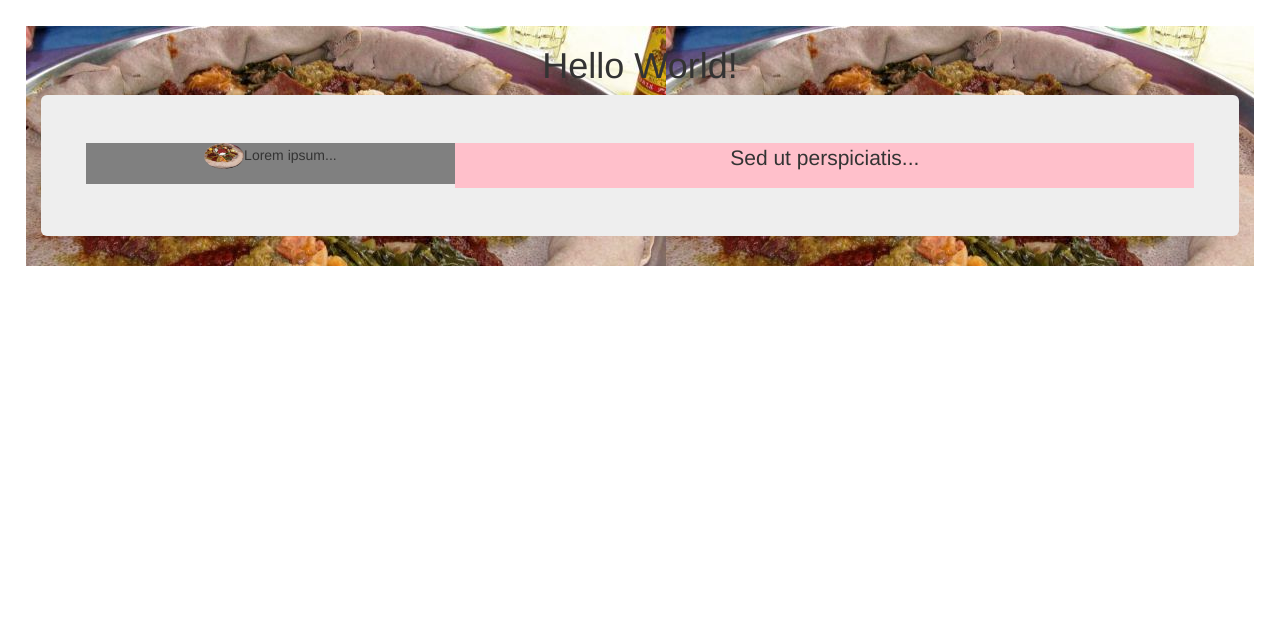
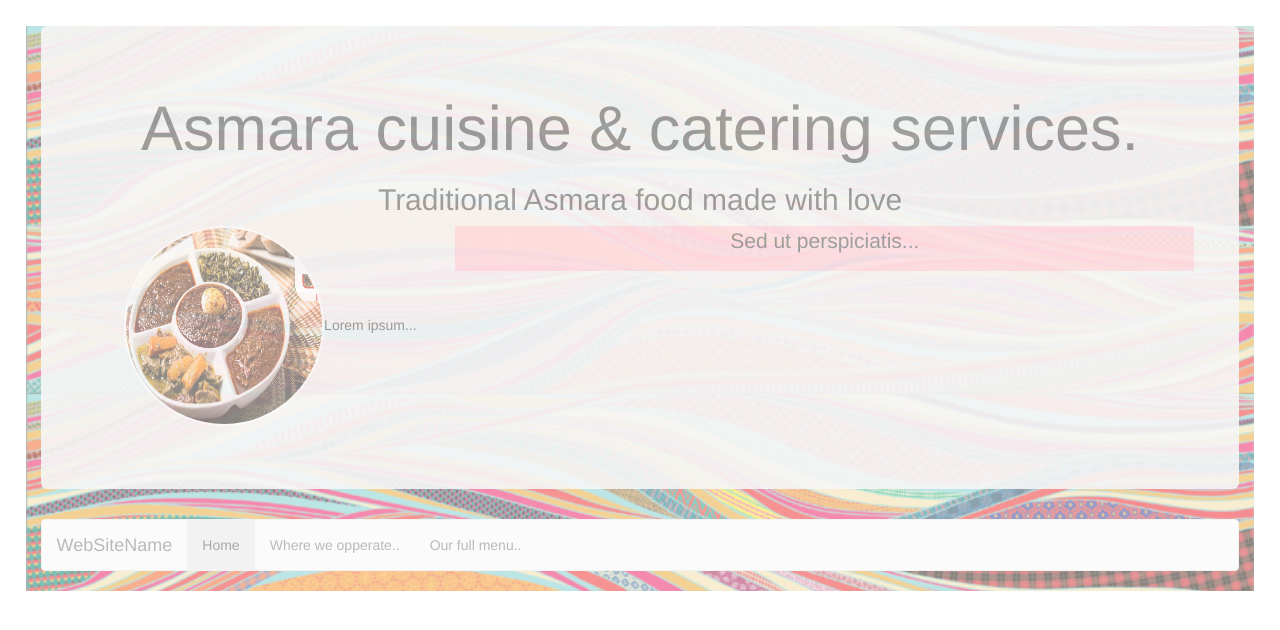
Before and after one commit to lucasLB7/RestaurantAsmara, a plain HTML site: page index.html in a window 1280 px wide. Drawn offline with Linux system fonts and the light colour scheme.

```diff
--- a/css/styles.css
+++ b/css/styles.css
@@ -1,22 +1,32 @@
 @font-face {
-    font-family: new_;
-    src: url(sansation_light.woff);
+    font-family: hearderFont_;
+    src: url(../fonts/OstrichSans-Black.otf);
 }
 
 
 div.col-sm-4 {
-  background-color: grey;
+  background-color: none;
 }
 div.col-sm-4 img {
+  border: 2px white solid;
   border-radius: 50%;
-  height: 5%;
+  height: 200px;
+  width: 200px;
+}
 
-}
 
 div.container-fluid {
   text-align: center;
 }
 
 #headerBackGroundImage {
-  background-image: url(../images/1.jpg);
+  background-image: url(../images/background.png);
+  background-size:contain;
+  opacity: .5;
 }
+
+#blackeHeaders {
+  font-family: headerFont;
+  color: black;
+
+}
--- a/index.html
+++ b/index.html
@@ -10,22 +10,47 @@
 
 <body>
 
+
+
   <div class="container-fluid" id="headerBackGroundImage">
-    <h1>Hello World!</h1>
-    <div class="jumbotron">
+    <div class="jumbotron" style="opacity:.9;">
+
+
       <div class="row">
+        <div class="col-sm6">
+          <h1 id="BlackHeaders">Asmara cuisine & catering services.</h1>
+        </div>
+        <div <class="col-sm6">
+          <h2>Traditional Asmara food made with love</h2>
+        </div>
         <div class="col-sm-4">
-          <img src="images/1.jpg" <p>Lorem ipsum...</p>
+          <img src="images/plated.jpg" <p>Lorem ipsum...</p>
         </div>
         <div class="col-sm-8" style="background-color:pink;">
           <p>Sed ut perspiciatis...</p>
         </div>
+
+
       </div>
     </div>
 
 
+    <nav class="navbar navbar-default">
+      <div class="container-fluid">
+        <div class="navbar-header">
+          <a class="navbar-brand" href="#">WebSiteName</a>
+        </div>
+        <ul class="nav navbar-nav">
+          <li class="active"><a href="#">Home</a></li>
+          <li><a href="#">Where we opperate..</a></li>
+          <li><a href="#">Our full menu..</a></li>
+          <li><a href="#"></a></li>
+        </ul>
+      </div>
+    </nav>
 
 
+  </div>
 
 
 
```
Also changed, not shown: fonts/OstrichSans-Black.otf (added), fonts/Quicksand-Bold.otf (added), fonts/Quicksand-BoldItalic.otf (added), fonts/Quicksand-Italic.otf (added), fonts/Quicksand-Light.otf (added), fonts/Quicksand-LightItalic.otf (added), fonts/Quicksand-Regular.otf (added), fonts/Quicksand_Dash.otf (added), fonts/SIL Open Font License.txt (added), images/background.png (added), images/plated.jpg (added), images/served.jpg (added), images/vector.jpg (added).
